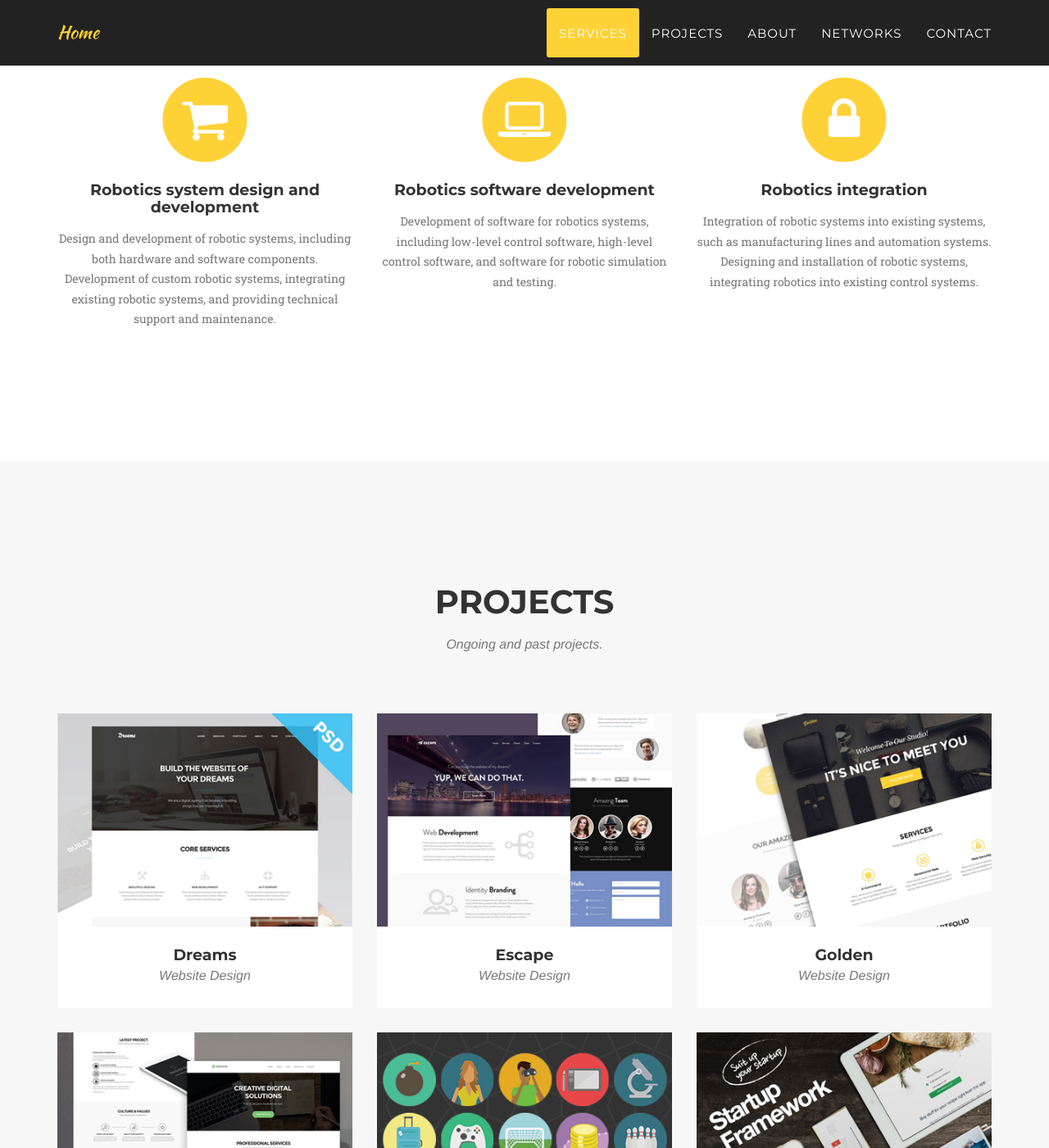
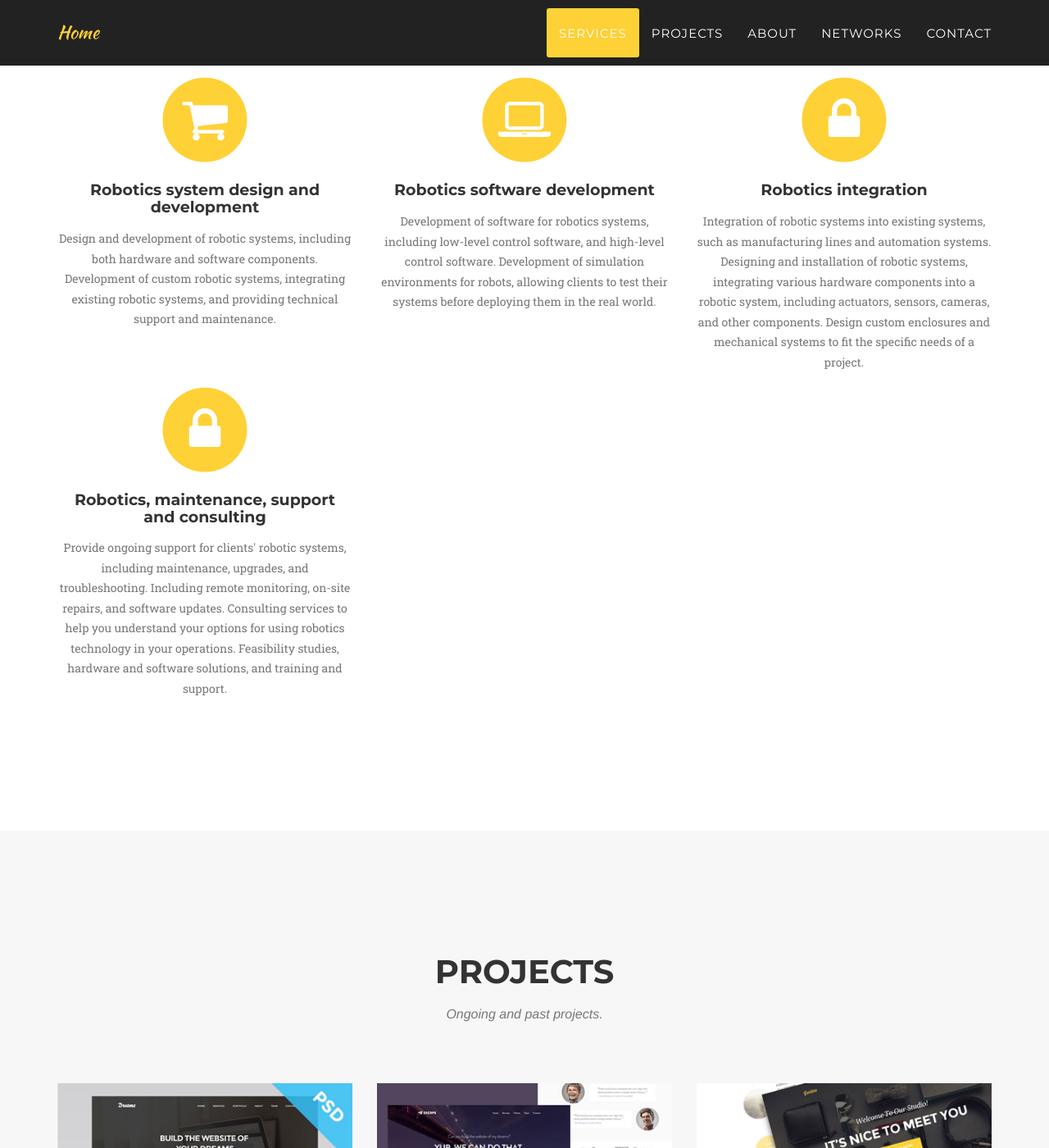
Before and after one commit to Mlahoud/Mlahoud.github.io, a Jekyll site: the page built from index.html, in a window 1280 px wide and 1400 px high, scrolled down 878 px. Shown: the whole window at 82% size. Built offline with Jekyll 4.4.1, drawn with Linux system fonts in a browser that asks for light colours; some web fonts are replaced.

Commit message:
Update services.html

```diff
--- a/_includes/services.html
+++ b/_includes/services.html
@@ -22,7 +22,7 @@
                         <i class="fa fa-laptop fa-stack-1x fa-inverse"></i>
                     </span>
                     <h4 class="service-heading">Robotics software development</h4>
-                    <p class="text-muted">Development of software for robotics systems, including low-level control software, high-level control software, and software for robotic simulation and testing.</p>
+                    <p class="text-muted">Development of software for robotics systems, including low-level control software, and high-level control software. Development of simulation environments for robots, allowing clients to test their systems before deploying them in the real world.</p>
                 </div>
                 <div class="col-md-4">
                     <span class="fa-stack fa-4x">
@@ -30,7 +30,15 @@
                         <i class="fa fa-lock fa-stack-1x fa-inverse"></i>
                     </span>
                     <h4 class="service-heading">Robotics integration</h4>
-                    <p class="text-muted"> Integration of robotic systems into existing systems, such as manufacturing lines and automation systems. Designing and installation of robotic systems, integrating robotics into existing control systems.</p>
+                    <p class="text-muted"> Integration of robotic systems into existing systems, such as manufacturing lines and automation systems. Designing and installation of robotic systems, integrating various hardware components into a robotic system, including actuators, sensors, cameras, and other components. Design custom enclosures and mechanical systems to fit the specific needs of a project.</p>
+                </div>
+                <div class="col-md-4">
+                    <span class="fa-stack fa-4x">
+                        <i class="fa fa-circle fa-stack-2x text-primary"></i>
+                        <i class="fa fa-lock fa-stack-1x fa-inverse"></i>
+                    </span>
+                    <h4 class="service-heading">Robotics, maintenance, support and consulting</h4>
+                    <p class="text-muted"> Provide ongoing support for clients' robotic systems, including maintenance, upgrades, and troubleshooting. Including remote monitoring, on-site repairs, and software updates. Consulting services to help you understand your options for using robotics technology in your operations. Feasibility studies, hardware and software solutions, and training and support.</p>
                 </div>
             </div>
         </div>
```
